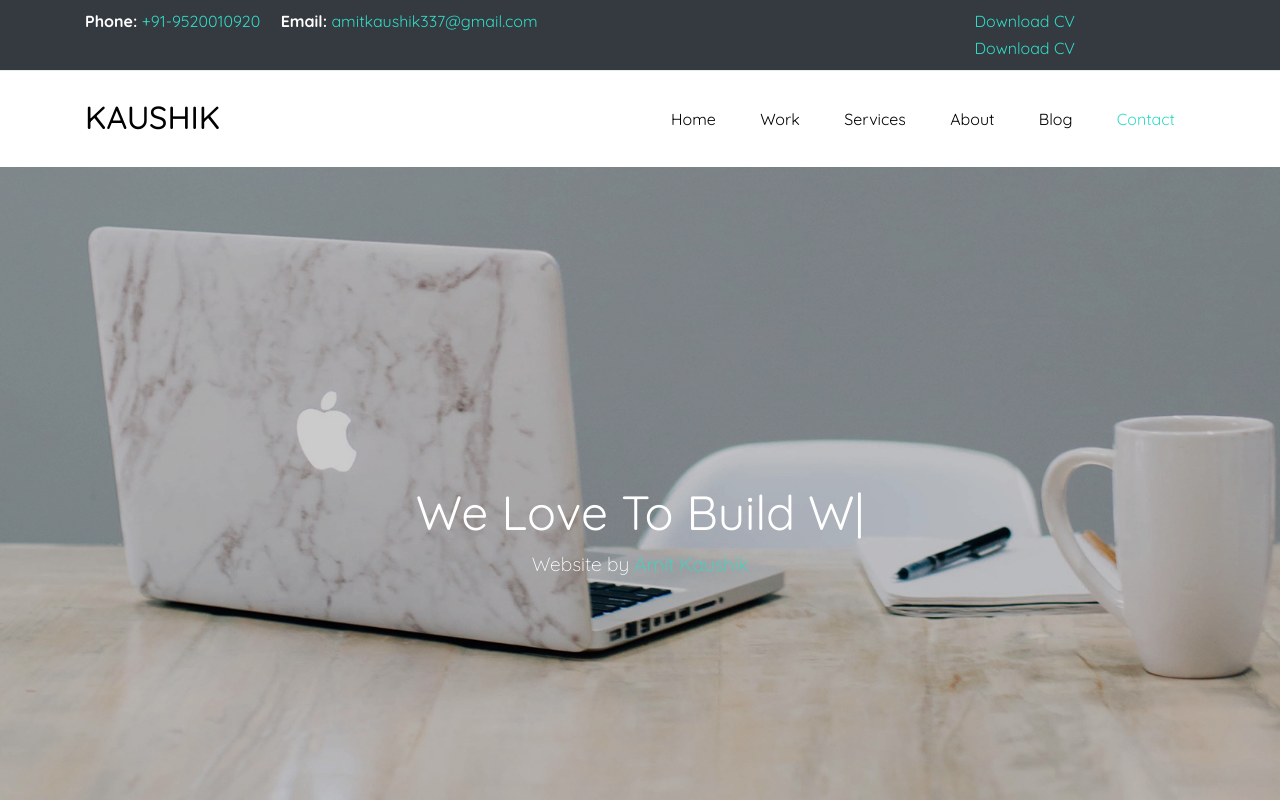
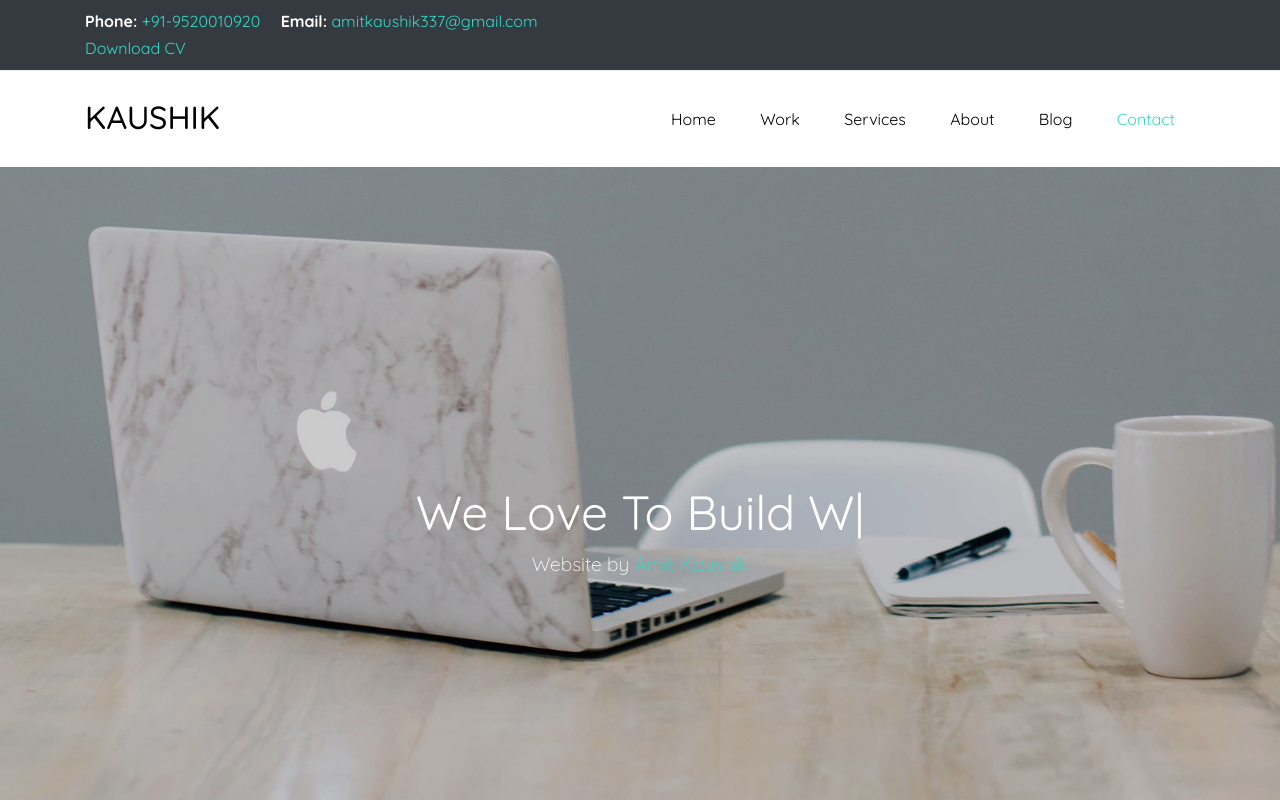
Before and after one commit to amitkcodes/amitkcodes.github.io, a plain HTML site: page index.html in a window 1280 px wide. Shown: the top 800 px of the page. Drawn offline with Linux system fonts and the light colour scheme; files whose address does not match are found by name.

Commit message:
Update index.html

```diff
--- a/index.html
+++ b/index.html
@@ -47,14 +47,8 @@
               <span><strong class="text-white">Email:</strong> <a href="#">amitkaushik337@gmail.com</a></span>
             </p>
           </div>
-          <div class="col-md-6">
-            <ul class="social-media">
               <div class="col-lg-8 col-md-9">
           <a href="CV.pdf" class="site-btn header-btn">Download CV</a>
-              <li>
-                <a href="CV.pdf" class="site-btn header-btn">Download CV</a>
-              </li>
-            </ul>
           </div>
         </div>
       </div>
```
